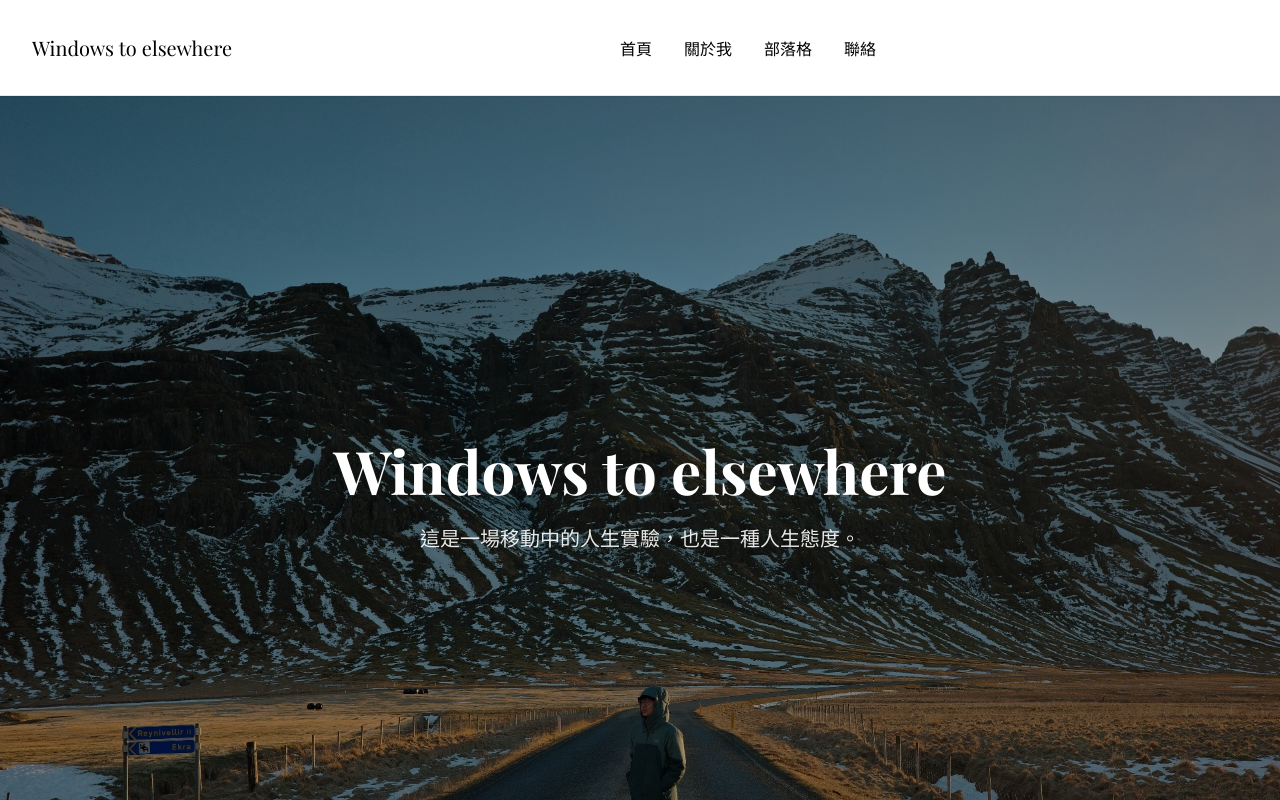
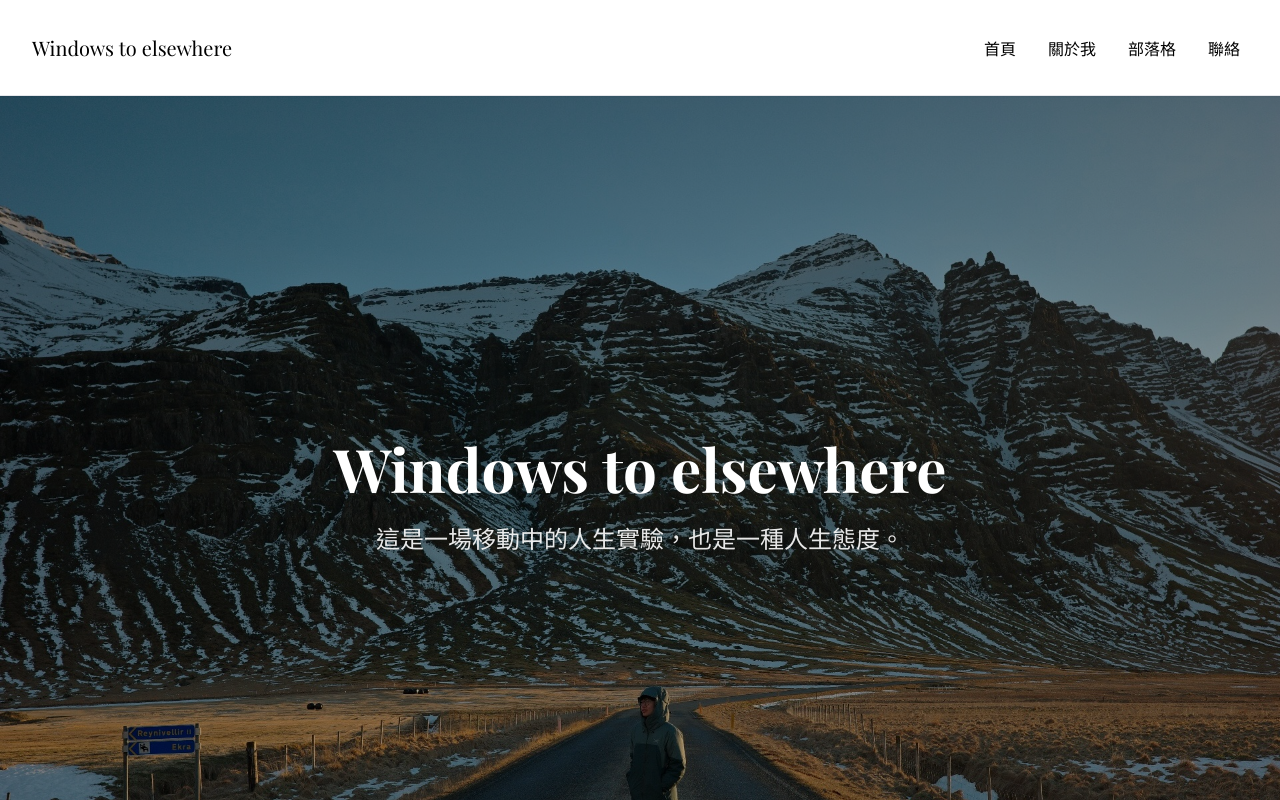
Before and after one commit to ivy1224/windows-to-elsewhere, a Next.js app: page / in a window 1280 px wide. Shown: the top 800 px of the page. Built offline with nearby package versions, Linux system fonts and the light colour scheme.

Commit message:
feat: 首頁標題與副標題手機版字級放大，確保一行顯示且更醒目

```diff
--- a/out.css
+++ b/out.css
@@ -1240,6 +1240,10 @@ video {
   padding-left: 0.5rem;
 }
 
+.pr-2 {
+  padding-right: 0.5rem;
+}
+
 .text-left {
   text-align: left;
 }
@@ -1293,6 +1297,11 @@ video {
 .text-xl {
   font-size: 1.25rem;
   line-height: 1.75rem;
+}
+
+.text-xs {
+  font-size: 0.75rem;
+  line-height: 1rem;
 }
 
 .font-bold {
@@ -1672,6 +1681,10 @@ body {
     padding-left: 1rem;
   }
 
+  .md\:pr-6 {
+    padding-right: 1.5rem;
+  }
+
   .md\:text-4xl {
     font-size: 2.25rem;
     line-height: 2.5rem;
@@ -1696,6 +1709,16 @@ body {
     font-size: 1.25rem;
     line-height: 1.75rem;
   }
+
+  .md\:text-base {
+    font-size: 1rem;
+    line-height: 1.5rem;
+  }
+
+  .md\:text-2xl {
+    font-size: 1.5rem;
+    line-height: 2rem;
+  }
 }
 
 @media (min-width: 1024px) {
@@ -1712,4 +1735,46 @@ body {
     padding-left: 2.5rem;
     padding-right: 2.5rem;
   }
-}
+
+  .lg\:text-3xl {
+    font-size: 1.875rem;
+    line-height: 2.25rem;
+  }
+
+  .lg\:text-lg {
+    font-size: 1.125rem;
+    line-height: 1.75rem;
+  }
+
+  .lg\:text-4xl {
+    font-size: 2.25rem;
+    line-height: 2.5rem;
+  }
+
+  .lg\:text-xl {
+    font-size: 1.25rem;
+    line-height: 1.75rem;
+  }
+}
+
+@media (min-width: 1280px) {
+  .xl\:text-5xl {
+    font-size: 3rem;
+    line-height: 1;
+  }
+
+  .xl\:text-xl {
+    font-size: 1.25rem;
+    line-height: 1.75rem;
+  }
+
+  .xl\:text-2xl {
+    font-size: 1.5rem;
+    line-height: 2rem;
+  }
+
+  .xl\:text-6xl {
+    font-size: 3.75rem;
+    line-height: 1;
+  }
+}
--- a/src/app/page.tsx
+++ b/src/app/page.tsx
@@ -35,10 +35,10 @@ export default function Home() {
         </div>
         <div className="relative h-full flex items-center justify-center text-center px-4 z-20">
           <div className="max-w-3xl">
-            <h1 className={`text-4xl md:text-6xl font-playfair font-bold text-white mb-6 transition-all duration-1000 ease-out ${textVisible ? 'opacity-100 translate-y-0' : 'opacity-0 translate-y-8'}`}>
+            <h1 className={`whitespace-nowrap text-xl md:text-2xl lg:text-4xl xl:text-6xl font-playfair font-bold text-white mb-6 transition-all duration-1000 ease-out ${textVisible ? 'opacity-100 translate-y-0' : 'opacity-0 translate-y-8'}`}>
               Windows to elsewhere
             </h1>
-            <p className={`text-lg md:text-xl text-white/90 font-sans transition-all duration-1000 ease-out delay-200 ${textVisible ? 'opacity-100 translate-y-0' : 'opacity-0 translate-y-8'}`}>
+            <p className={`whitespace-nowrap text-base md:text-lg lg:text-xl xl:text-2xl text-white/90 font-sans transition-all duration-1000 ease-out delay-200 ${textVisible ? 'opacity-100 translate-y-0' : 'opacity-0 translate-y-8'}`}>
               這是一場移動中的人生實驗，也是一種人生態度。
             </p>
           </div>
--- a/src/components/Navbar.tsx
+++ b/src/components/Navbar.tsx
@@ -28,7 +28,7 @@ const Navbar = () => {
           Windows to elsewhere
         </Link>
         {/* 桌面選單 */}
-        <div className="hidden md:flex space-x-8 mx-auto">
+        <div className="hidden md:flex space-x-8 pr-2 md:pr-6">
           <Link href="/" className="text-black hover:text-gray-600">首頁</Link>
           <Link href="/about" className="text-black hover:text-gray-600">關於我</Link>
           <Link href="/blog" className="text-black hover:text-gray-600">部落格</Link>
```
